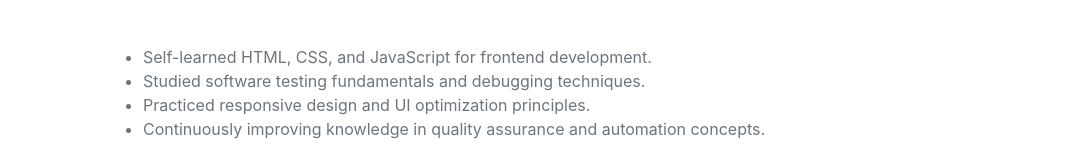
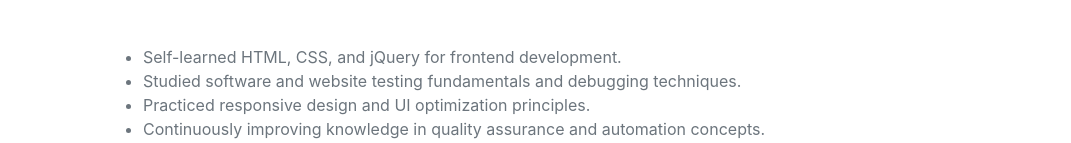
Before and after one commit to ebin-em/portfolio, a plain HTML site: page index.html in a window 1280 px wide. Shown: the part 5196-5339 px from the top of the page, without its empty margins (209-1280 px from the left). Drawn offline with nearby package versions, Linux system fonts and the light colour scheme; a web font is replaced by a local one.

Commit message:
Update index.html

```diff
--- a/index.html
+++ b/index.html
@@ -210,8 +210,8 @@ I also have experience as a Front-End Developer with skills in HTML, CSS, jQuery
                   <h2 class="mb-5">Learning & Professional Development</h2>
 
                   <ul>
-                    <li>Self-learned HTML, CSS, and JavaScript for frontend development.</li>
-                    <li>Studied software testing fundamentals and debugging techniques.</li>
+                    <li>Self-learned HTML, CSS, and jQuery for frontend development.</li>
+                    <li>Studied software and website testing fundamentals and debugging techniques.</li>
                     <li>Practiced responsive design and UI optimization principles.</li>
                     <li>Continuously improving knowledge in quality assurance and automation concepts.</li>
                   </ul>
```
